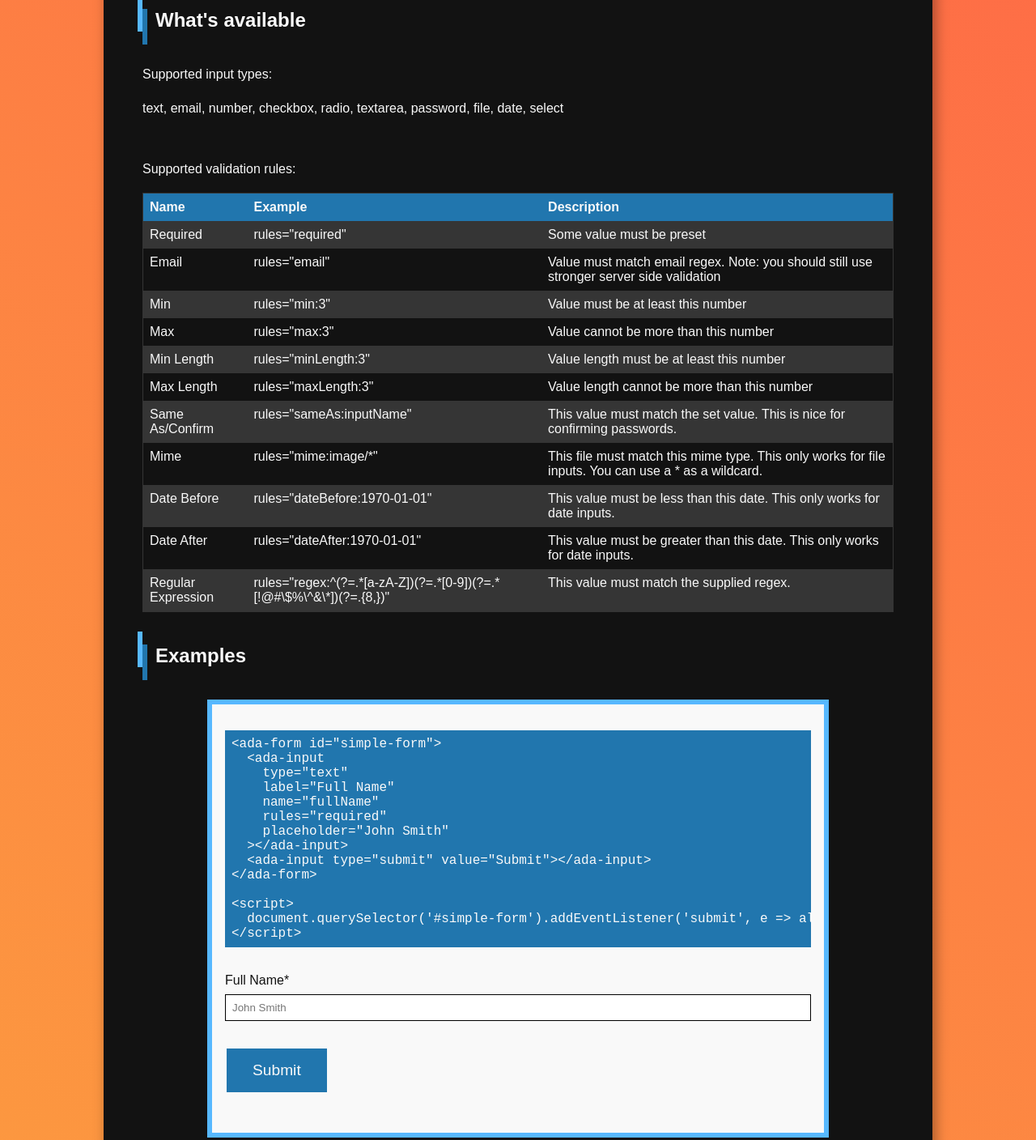
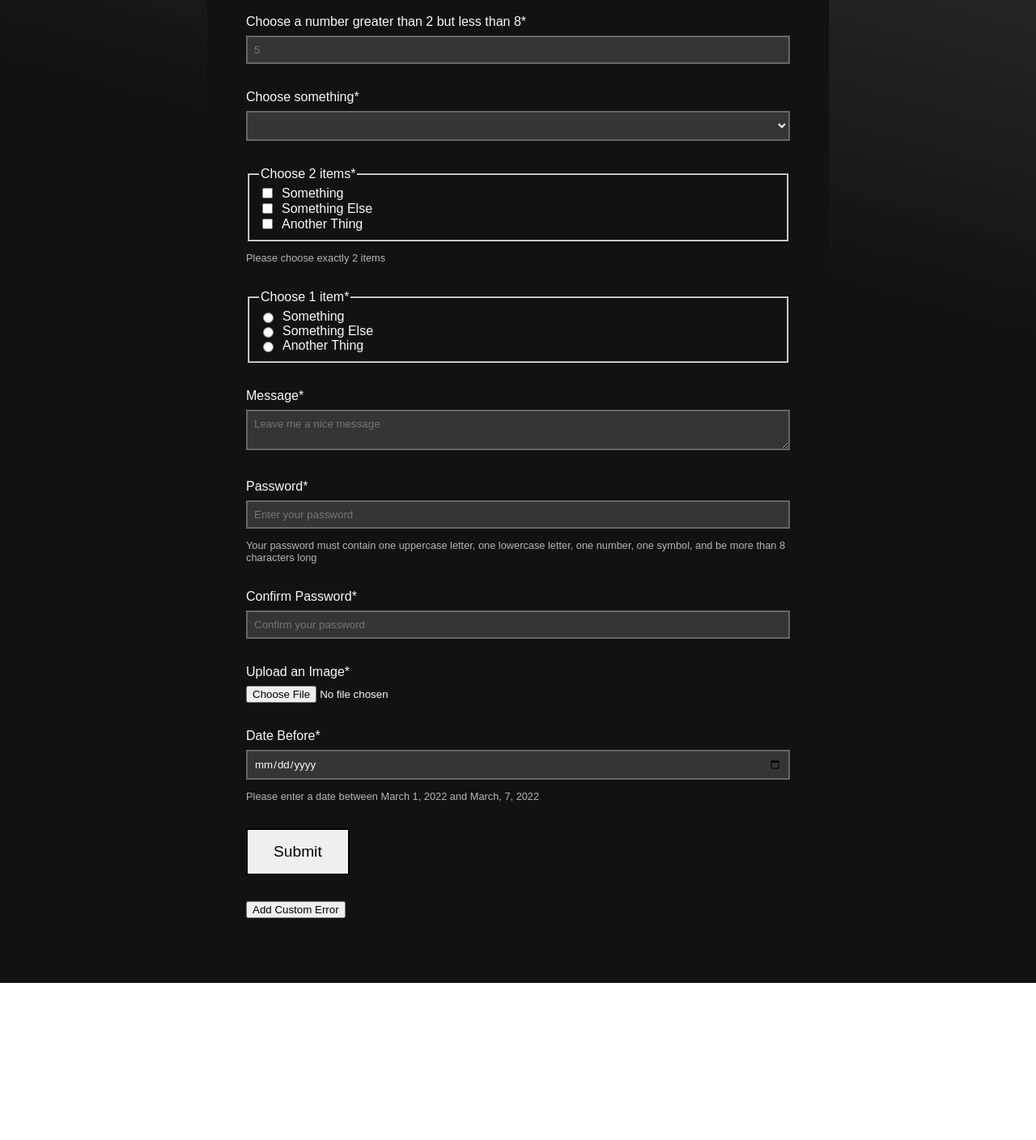
Before and after one commit to insideout-andrew/ada-compliant-forms, a website built with webpack: page index.html in a window 1280 px wide. Shown: the part 345-1753 px from the top of the page at 81% size. After the commit the page ends 1559 px from the top, so only its background shows below. Built offline with nearby package versions, Linux system fonts and the light colour scheme.

Commit message:
Adds description and url field/validation

```diff
--- a/index.html
+++ b/index.html
@@ -23,108 +23,18 @@
 </head>
 
 <body>
-  <main class="wrapper">
-    <h1>ADA Forms</h1>
-    <p>Create forms compliant with the American Disabilities Act with no effort at all... seriously it is easier than HTML. All you need to do is include the JS and then start building your forms.</p>
-
-    <h2>What's available</h2>
-    <p>Supported input types:</p>
-    <p>text, email, number, checkbox, radio, textarea, password, file, date, select</p>
-    <br>
-    <p>Supported validation rules:</p>
-    <table>
-      <thead>
-        <tr>
-          <th>Name</th>
-          <th>Example</th>
-          <th>Description</th>
-        </tr>
-      </thead>
-      <tbody>
-        <tr>
-          <td>Required</td>
-          <td>rules="required"</td>
-          <td>Some value must be preset</td>
-        </tr>
-        <tr>
-          <td>Email</td>
-          <td>rules="email"</td>
-          <td>Value must match email regex. Note: you should still use stronger server side validation</td>
-        </tr>
-        <tr>
-          <td>Min</td>
-          <td>rules="min:3"</td>
-          <td>Value must be at least this number</td>
-        </tr>
-        <tr>
-          <td>Max</td>
-          <td>rules="max:3"</td>
-          <td>Value cannot be more than this number</td>
-        </tr>
-        <tr>
-          <td>Min Length</td>
-          <td>rules="minLength:3"</td>
-          <td>Value length must be at least this number</td>
-        </tr>
-        <tr>
-          <td>Max Length</td>
-          <td>rules="maxLength:3"</td>
-          <td>Value length cannot be more than this number</td>
-        </tr>
-        <tr>
-          <td>Same As/Confirm</td>
-          <td>rules="sameAs:inputName"</td>
-          <td>This value must match the set value. This is nice for confirming passwords.</td>
-        </tr>
-        <tr>
-          <td>Mime</td>
-          <td>rules="mime:image/*"</td>
-          <td>This file must match this mime type. This only works for file inputs. You can use a * as a wildcard.</td>
-        </tr>
-        <tr>
-          <td>Date Before</td>
-          <td>rules="dateBefore:1970-01-01"</td>
-          <td>This value must be less than this date. This only works for date inputs.</td>
-        </tr>
-        <tr>
-          <td>Date After</td>
-          <td>rules="dateAfter:1970-01-01"</td>
-          <td>This value must be greater than this date. This only works for date inputs.</td>
-        </tr>
-        <tr>
-          <td>Regular Expression</td>
-          <td>rules="regex:^(?=.*[a-zA-Z])(?=.*[0-9])(?=.*[!@#\$%\^&\*])(?=.{8,})"</td>
-          <td>This value must match the supplied regex.</td>
-        </tr>
-      </tbody>
-    </table>
-
-    <h2>Examples</h2>
-
-    <ada-form id="simple-form">
-      <pre>
-&#x3C;ada-form id=&#x22;simple-form&#x22;&#x3E;
-  &#x3C;ada-input
-    type=&#x22;text&#x22;
-    label=&#x22;Full Name&#x22;
-    name=&#x22;fullName&#x22;
-    rules=&#x22;required&#x22;
-    placeholder=&#x22;John Smith&#x22;
-  &#x3E;&#x3C;/ada-input&#x3E;
-  &#x3C;ada-input type=&#x22;submit&#x22; value=&#x22;Submit&#x22;&#x3E;&#x3C;/ada-input&#x3E;
-&#x3C;/ada-form&#x3E;
-
-&#x3C;script&#x3E;
-  document.querySelector('#simple-form').addEventListener('submit', e => alert(`Hello ${e.detail.fullName}`))
-&#x3C;/script&#x3E;</pre>
-      <ada-input label="Full Name" type="text" name="fullName" rules="required" placeholder="John Smith"></ada-input>
-      <ada-input type="submit" value="Submit"></ada-input>
-    </ada-form>
-    <script>document.querySelector('#simple-form').addEventListener('submit', e => alert(`Hello ${e.detail.fullName}`))</script>
 
   <ada-form id="complex-form">
-      <ada-input label="Full Name" type="text" name="fullName" rules="required|minLength:2" placeholder="John Smith"></ada-input>
+    <ada-input
+      label="Full Name"
+      type="text"
+      name="fullName"
+      rules="required|minLength:2"
+      placeholder="John Smith"
+      description="Please enter your full name"
+    ></ada-input>
     <ada-input label="Your Email" type="email" name="email" rules="required|email" placeholder="email@mail.com"></ada-input>
+    <ada-input label="Website" type="url" name="url" rules="required|url" placeholder="https://google.com"></ada-input>
     <ada-input label="Choose a number greater than 2 but less than 8" type="number" name="number" rules="required|min:3|max:7" placeholder="5"></ada-input>
     <ada-input label="Choose something" type="select" name="thing" rules="required">
       <ada-option value="" label="--"></ada-option>
@@ -132,7 +42,7 @@
       <ada-option value="something-else" label="Something Else"></ada-option>
       <ada-option value="another-thing" label="Another Thing"></ada-option>
     </ada-input>
-      <ada-input label="Choose 2 items" type="checkbox" name="items" rules="required|min:2|max:2">
+    <ada-input label="Choose 2 items" type="checkbox" name="items" rules="required|min:2|max:2" description="Please choose exactly 2 items">
       <ada-option value="something" label="Something"></ada-option>
       <ada-option value="something-else" label="Something Else"></ada-option>
       <ada-option value="another-thing" label="Another Thing"></ada-option>
@@ -143,13 +53,14 @@
       <ada-option value="another-thing" label="Another Thing"></ada-option>
     </ada-input>
     <ada-input label="Message" type="textarea" name="message" rules="required|minLength:10|maxLength:100" placeholder="Leave me a nice message"></ada-input>
-      <ada-input label="Password" type="password" name="password" rules="required|regex:^(?=.*[a-zA-Z])(?=.*[0-9])(?=.*[!@#\$%\^&\*])(?=.{8,})" placeholder="Enter your password"></ada-input>
+    <ada-input label="Password" description="Your password must contain one uppercase letter, one lowercase letter, one number, one symbol, and be more than 8 characters long" type="password" name="password" rules="required|regex:^(?=.*[a-zA-Z])(?=.*[0-9])(?=.*[!@#\$%\^&\*])(?=.{8,})" placeholder="Enter your password"></ada-input>
     <ada-input label="Confirm Password" type="password" name="confirmPassword" rules="required|sameAs:password" placeholder="Confirm your password"></ada-input>
     <ada-input label="Upload an Image" type="file" name="image" rules="required|mime:image/*"></ada-input>
-      <ada-input label="Date Before" type="date" name="date before" rules="required|dateBefore:2022-03-7|dateAfter:2022-03-01"></ada-input>
+    <ada-input label="Date Before" type="date" name="date before" rules="required|dateBefore:2022-03-7|dateAfter:2022-03-01" description="Please enter a date between March 1, 2022 and March, 7, 2022"></ada-input>
     <ada-input type="submit" value="Submit"></ada-input>
     <button  class="button" id="throw-error">Add Custom Error</button>
   </ada-form>
+
   <script>
     document.querySelector('#throw-error').addEventListener('click', e => {
       e.preventDefault()
@@ -159,8 +70,6 @@
     document.querySelector('#complex-form').addEventListener('submit', e => console.log(e.detail))
   </script>
 
-  </main>
-
   <script src="./public/main.js"></script>
 </body>
 </html>
--- a/js/includes/adaInput.js
+++ b/js/includes/adaInput.js
@@ -47,12 +47,23 @@ class adaInput extends HTMLElement {
         this._createDefaultInput()
     }
 
+    if(this.hasAttribute('description')){
+      this._createDescription()
+    }
+
     requestAnimationFrame(() => {
       this.querySelectorAll('input, textarea, select').forEach(input => {
         input.addEventListener('input', e => this._isValid())
         input.addEventListener('input', e => this.dispatchEvent(new CustomEvent('interact', { detail: e.target.value })))
       })
     })
+  }
+
+  _createDescription(){
+    const p = document.createElement('p')
+    p.innerText = this.getAttribute('description')
+    p.classList.add('ada-input--description')
+    this.append(p)
   }
 
   _createTextarea(){
@@ -210,19 +221,25 @@ class adaInput extends HTMLElement {
             break
           case 'dateBefore':
             if(!this._validateDateBefore(value, modifier)){
-              errors.push('This field must be before ' + modifier)
+              errors.push('This field must be before or equal to ' + modifier)
               isValid = false
             }
             break
           case 'dateAfter':
             if(!this._validateDateAfter(value, modifier)){
-              errors.push('This field must be after ' + modifier)
+              errors.push('This field must be after or equal to ' + modifier)
               isValid = false
             }
             break
           case 'regex':
             if(!this._validateRegex(value, modifier)){
               errors.push('This field is invalid')
+              isValid = false
+            }
+            break
+          case 'url':
+            if(!this._validateURL(value, modifier)){
+              errors.push('This field is not a valid URL')
               isValid = false
             }
             break
@@ -249,6 +266,12 @@ class adaInput extends HTMLElement {
     }
   }
 
+
+  _validateURL(value){
+    var res = value.match(/(http(s)?:\/\/.)?(www\.)?[-a-zA-Z0-9@:%._\+~#=]{2,256}\.[a-z]{2,6}\b([-a-zA-Z0-9@:%_\+.~#?&//=]*)/g)
+    return (res !== null)
+  }
+
   _validateEmail(value){
     return !value ? true : /^[a-zA-Z0-9.!#$%&'*+/=?^_`{|}~-]+@[a-zA-Z0-9-]+(?:\.[a-zA-Z0-9-]+)*$/.test(value)
   }
@@ -256,13 +279,13 @@ class adaInput extends HTMLElement {
   _validateDateBefore(value, checkAgainst){
     var checkDate = new Date(checkAgainst)
     var setDate = new Date(value + ' 00:00:00')
-    return !value ? true : checkDate > setDate
+    return !value ? true : checkDate >= setDate
   }
 
   _validateDateAfter(value, checkAgainst){
     var checkDate = new Date(checkAgainst)
     var setDate = new Date(value + ' 00:00:00')
-    return !value ? true : checkDate < setDate
+    return !value ? true : checkDate <= setDate
   }
 
   _validateRegex(value, reg){
@@ -319,7 +342,7 @@ class adaInput extends HTMLElement {
  }
 
   _setErrors(errors, forceFocus = false){
-    const prevErrors = this.querySelectorAll('.ada-input-error') || []
+    const prevErrors = this.querySelectorAll('.ada-input--error') || []
     prevErrors.forEach(err => err.remove())
 
     if(errors.length){
@@ -333,7 +356,7 @@ class adaInput extends HTMLElement {
     if(errors.length){
       const errorContainer = document.createElement('ul')
       errorContainer.id = `${this.id}-errors`
-      errorContainer.classList.add('ada-input-error')
+      errorContainer.classList.add('ada-input--error')
       errors.forEach(error => {
         const el = document.createElement('li')
         el.innerText = error
--- a/package.json
+++ b/package.json
@@ -2,7 +2,7 @@
   "name": "ada-compliant-forms",
   "version": "1.0.0",
   "description": "",
-  "main": "index.js",
+  "browser": "public/main.js",
   "scripts": {
     "test": "echo \"Error: no test specified\" && exit 1",
     "dev": "NODE_ENV=development webpack --config webpack.config.js & http-server ./ -s & node -e \"console.log('Visit: http://127.0.0.1:8080/')\"",
--- a/style.css
+++ b/style.css
@@ -2,11 +2,13 @@
   --black: #121212;
   --white: #f9f9f9;
   --dark-gray: #353535;
+  --gray: #666;
   --blue: #2176AE;
   --light-blue: #57B8FF;
   --light-blue: #57B8FF;
   --yellow: #FBB13C;
   --orange: #FE6847;
+  --green: #1fb157;
 }
 
 * {
@@ -14,70 +16,9 @@
 }
 
 body {
-  background: linear-gradient(35deg, var(--yellow), var(--orange));
-}
-
-h1,
-h2,
-h3,
-h4,
-h5,
-h6 {
-  margin: 2rem 0;
-  position: relative;
-  padding: 0.5rem 0 0.5rem 1rem;
-}
-
-h1:before,
-h2:before,
-h3:before,
-h4:before,
-h5:before,
-h6:before {
-  content: " ";
-  position: absolute;
-  left: 0;
-  height: 100%;
-  border-left: 6px solid var(--blue);
-  top: 0.5rem;
-}
-
-h1:after,
-h2:after,
-h3:after,
-h4:after,
-h5:after,
-h6:after {
-  content: " ";
-  position: absolute;
-  left: -6px;
-  height: 100%;
-  border-left: 6px solid var(--light-blue);
-  top: -0.5rem;
-}
-
-p {
-  line-height: 1.6;
-}
-
-table {
-  border-collapse: collapse;
-  border: 1px solid var(--dark-gray);
-}
-
-th {
-  background: var(--blue);
-}
-
-tr:nth-of-type(odd) {
-  background: var(--dark-gray);
-}
-
-th,
-td {
-  text-align: left;
-  padding: 0.5rem;
-  vertical-align: top;
+  background: linear-gradient(15deg, var(--black) 60%, var(--dark-gray));
+  color: var(--white);
+  font-family: Arial, Helvetica, sans-serif;
 }
 
 label {
@@ -90,21 +31,24 @@ input[type="date"],
 input[type="password"],
 input[type="number"],
 input[type="date"],
+input[type="url"],
 input[type="email"],
 select,
 textarea {
   width: 100%;
-  border: 1px solid;
+  border: 2px solid;
   padding: 0.5rem;
   font-family: inherit;
+  background: var(--dark-gray);
+  border-color: var(--gray);
+  color: var(--white);
+  outline: none;
 }
 
 input[type="submit"] {
   border: 2px solid;
   font-size: 1.2rem;
   padding: 1rem 2rem;
-  background: var(--blue);
-  color: var(--white);
   transition: 250ms;
   cursor: pointer;
 }
@@ -114,22 +58,11 @@ input[type="submit"]:hover {
 }
 
 form {
-  padding: 1rem;
+  padding: 3rem;
   width: 768px;
   max-width: 100%;
   margin: 0 auto 2rem;
-  border: 6px solid var(--light-blue);
-  background: var(--white);
-  color: var(--black);
-}
-
-pre {
-  background: var(--blue);
-  color: var(--white);
-  padding: 0.5rem;
-  font-family: 'Courier New', Courier, monospace;
-  overflow: auto;
-  margin-bottom: 2rem;
+  background: var(--black);
 }
 
 ada-input {
@@ -137,28 +70,37 @@ ada-input {
   margin-bottom: 2rem;
 }
 
+ada-input.error input,
+ada-input.error select,
+ada-input.error textarea,
+ada-input.error fieldset {
+  border: 2px solid var(--orange);
+}
+
+ada-input.valid input,
+ada-input.valid select,
+ada-input.valid textarea,
+ada-input.valid fieldset {
+  border: 2px solid var(--green);
+}
+
 ada-option {
   display: flex;
   align-items: center;
 }
+
 ada-option label {
   margin: 0 0 0 0.5rem;
 }
 
-.ada-input-error {
-  color: red;
+.ada-input--error {
+  color: var(--orange);
   list-style: none;
   margin: 0.5rem 0;
   padding: 0;
 }
 
-.wrapper {
-  margin: 100px auto;
-  width: 1024px;
-  max-width: 90%;
-  font-family: Arial, Helvetica, sans-serif;
-  background: var(--black);
-  color: var(--white);
-  padding: 3rem;
-  box-shadow: 4px 8px 15px rgba(0,0,0,0.35)
+.ada-input--description {
+  font-size: 0.8rem;
+  opacity: 0.7;
 }
```
Also changed, not shown: README.md, public/main.js. Lines whose indentation alone changed are shown as unchanged.
